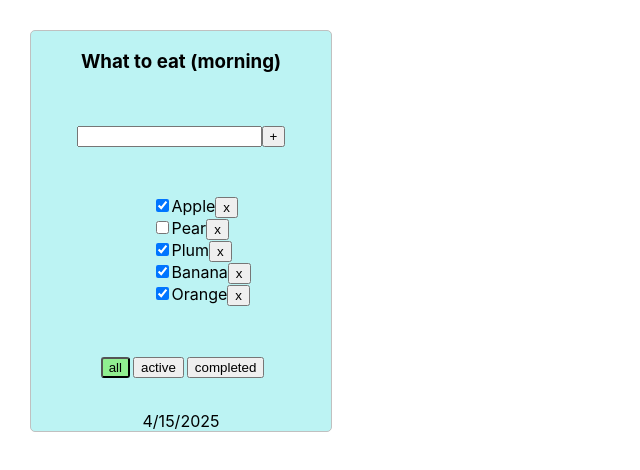
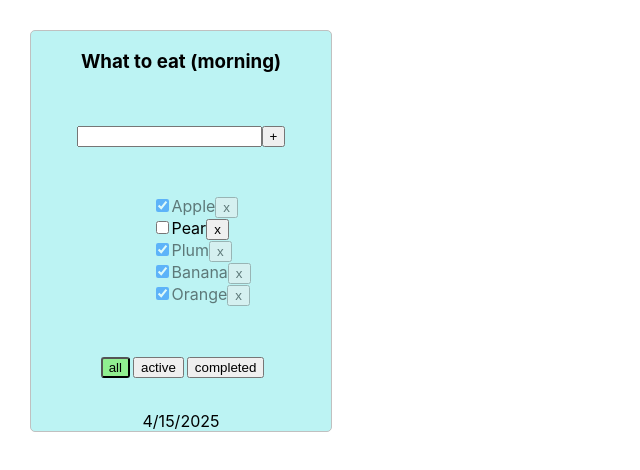
Before and after one commit to AliakseiKrasko/meal_planer, a React (Vite) app: page / in a window 1280 px wide. Shown: the top 470 px of the page, without its empty margins (0-640 px from the left). Built offline with nearby package versions, Linux system fonts and the light colour scheme.

Commit message:
added styles for completed menu

```diff
--- a/src/PlannerItem.module.css
+++ b/src/PlannerItem.module.css
@@ -29,3 +29,6 @@
     margin-left: 3px;
     border-radius: 3px;
 }
+.isDOneStyle {
+    opacity: 0.5;
+}
--- a/src/PlannerItem.tsx
+++ b/src/PlannerItem.tsx
@@ -61,7 +61,7 @@ export const PlannerItem = ({ filter, title, menu, date, deleteTask, toggleMenu,
                 <ul className={s.list}>
                     {menu.map(m => {
                         return (
-                            <li key={m.id}>
+                            <li key={m.id} className={m.isDone ? s.isDOneStyle : ''}>
                                 <input type="checkbox" checked={m.isDone} onChange={() => onChangeHadler(m.id)}/>
                                 <span>{m.title}</span>
                                 <Buttons title={'х'} onClick={() => deleteTask(m.id)}/>
```
